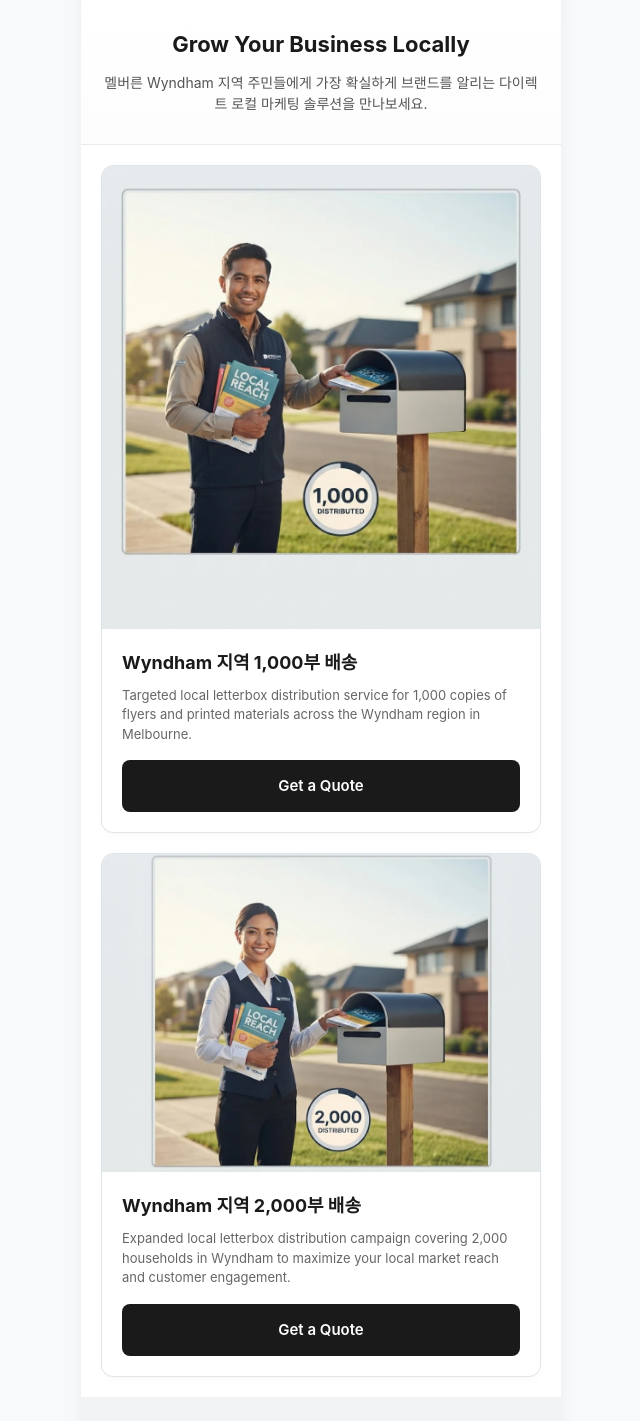
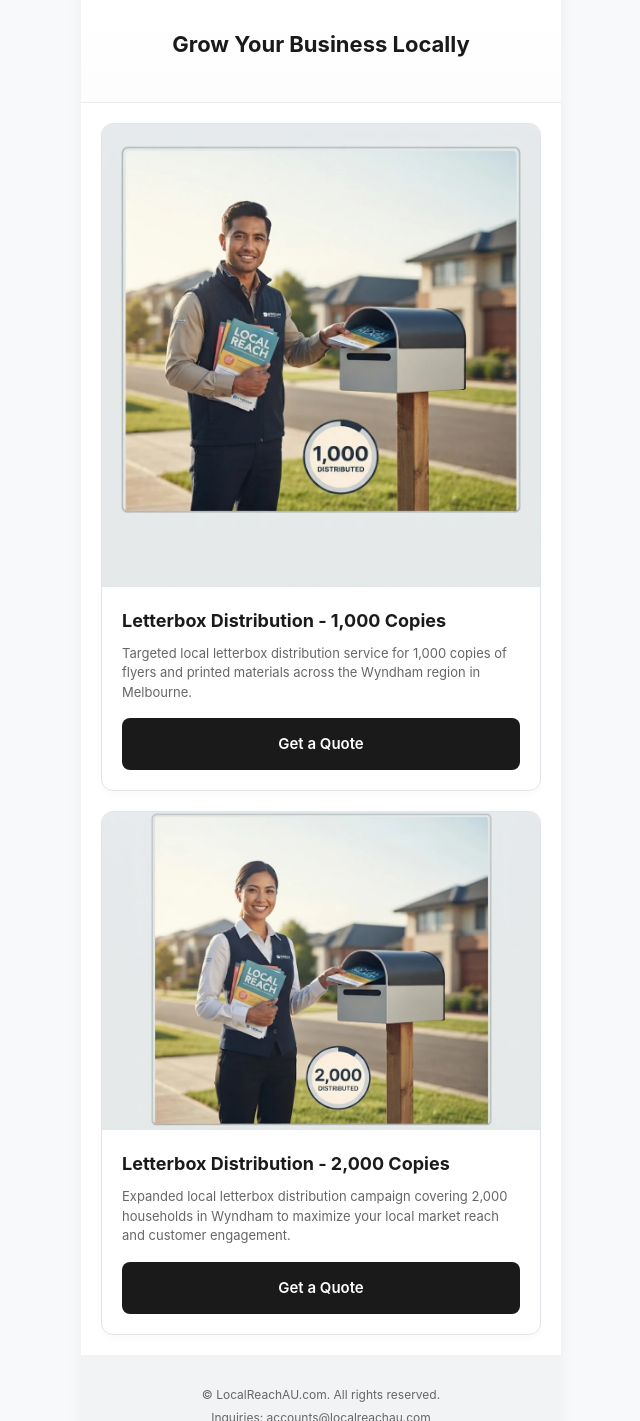
Before and after one commit to jasonyimelbourne/LocalReach, a plain HTML site: page index.html in a window 1280 px wide. Shown: the part 435-1856 px from the top of the page, without its empty margins (319-959 px from the left). Drawn offline with Linux system fonts and the light colour scheme.

Commit message:
Add files via upload

```diff
--- a/index.html
+++ b/index.html
@@ -143,7 +143,7 @@
             <img src="main.jpg" alt="Local Marketing & Growth Solutions">
             <div class="hero-text">
                 <h2>Grow Your Business Locally</h2>
-                <p>멜버른 Wyndham 지역 주민들에게 가장 확실하게 브랜드를 알리는 다이렉트 로컬 마케팅 솔루션을 만나보세요.</p>
+
             </div>
         </div>
 
@@ -154,7 +154,7 @@
             <div class="product-card">
                 <img src="sub1.jpg" alt="Wyndham 1000 Copies Distribution">
                 <div class="product-info">
-                    <h3>Wyndham 지역 1,000부 배송</h3>
+                    <h3>Letterbox Distribution - 1,000 Copies</h3>
                     <p class="desc">Targeted local letterbox distribution service for 1,000 copies of flyers and printed materials across the Wyndham region in Melbourne.</p>
                     <a href="mailto:accounts@localreachau.com?subject=Inquiry: Wyndham 1000 Copies" class="cta-button">Get a Quote</a>
                 </div>
@@ -164,7 +164,7 @@
             <div class="product-card">
                 <img src="sub2.jpg" alt="Wyndham 2000 Copies Distribution">
                 <div class="product-info">
-                    <h3>Wyndham 지역 2,000부 배송</h3>
+                    <h3>Letterbox Distribution - 2,000 Copies</h3>
                     <p class="desc">Expanded local letterbox distribution campaign covering 2,000 households in Wyndham to maximize your local market reach and customer engagement.</p>
                     <a href="mailto:accounts@localreachau.com?subject=Inquiry: Wyndham 2000 Copies" class="cta-button">Get a Quote</a>
                 </div>
```
